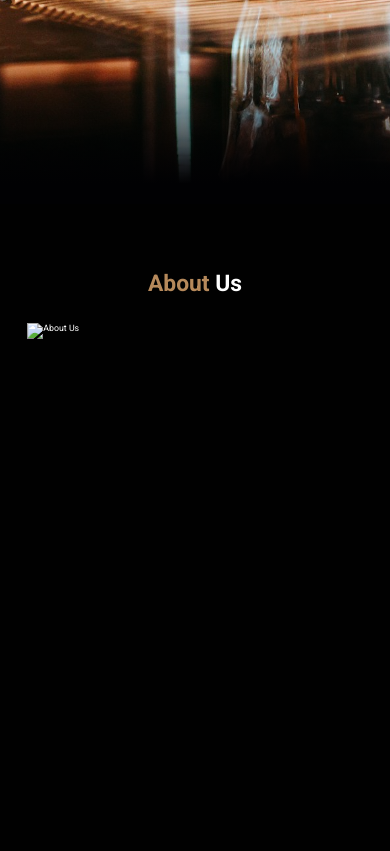
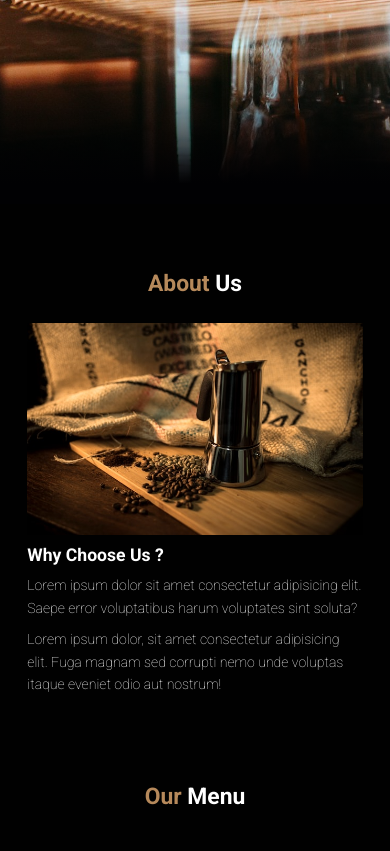
Before and after one commit to fasyaaa/Pixel-Perk, a plain HTML site: page index.html in a window 390 px wide. Shown: the part 640-1491 px from the top of the page. Drawn offline with nearby package versions, Linux system fonts and the light colour scheme.

Commit message:
menu start

```diff
--- a/css/style.css
+++ b/css/style.css
@@ -17,7 +17,7 @@ body{
     background-color: var(--bg);
     color: #fff;
     /* halaman bisa di scroll */
-    min-height: 2000px;
+    min-height: 3000px;
 }
 
 /* navbar */
@@ -112,7 +112,7 @@ body{
 }
 
 .hero .content h1{
-    font-size: 5em;
+    font-size: 6em;
     color: #fff;
     text-shadow: 1px 1px 3px rgba(1,1,3, 0.5);
     line-height: 1.2;
@@ -143,18 +143,50 @@ body{
 }
 
 /* About Us Section */
-.about {
+.about,
+.menu {
     padding: 7.5rem 7% 1.4rem;
 }
 
-.about h2{
+.about h2,
+.menu h2 {
     text-align: center;
     font-size: 2.6rem;
     margin-bottom: 3rem;
 }
 
-.about h2 span{
+.about h2 span,
+.menu h2 span{
     color: var(--primary);
+}
+
+.about .row {
+    display: flex;
+}
+
+.about .row .about-img {
+    flex: 1 1 45rem;
+}
+
+.about .row .about-img img {
+    width: 100%;
+}
+
+.about .row .content {
+    flex: 1 1 35rem;
+    padding: 0 1rem;
+}
+
+.about .row .content h3{
+    font-size: 1.8rem;
+    margin-bottom: 1rem;
+}
+
+.about .row .content p {
+    margin-bottom: 1rem;
+    font-size: 1.4rem;
+    font-weight: 100;
+    line-height: 1.6;
 }
 
 /* Media Queries */
@@ -215,6 +247,29 @@ body{
     .navbar .navbar-nav a:hover::after{
         transform: scaleX(0.2);
     }
+
+    .about .row {
+        flex-wrap: wrap;
+    }
+
+    .about .row .about-img img{
+        height: 24rem;
+        object-fit: cover;
+        object-position: center;
+    }
+
+    .about .row .content {
+        padding: 0;
+    }
+
+    .about .row .content h3 {
+        margin-top: 1rem;
+        font-size: 2rem;
+    }
+
+    .about .row .content p {
+        font-size: 1.6rem;
+    }
 }
 
 
--- a/index.html
+++ b/index.html
@@ -46,7 +46,7 @@
     <section class="hero" id="home">
       <!-- untuk menyimpan element element isinya -->
       <main class="content">
-        <h1>Mari Nikmati Secangkir <span>Kopi</span></h1>
+        <h1>Start Your Day With <span>Coffee</span></h1>
         <p>Lorem ipsum dolor sit amet consectetur, adipisicing elit. Saepe, placeat.</p>
         <a href="#" class="cta">Buy Now</a>
       </main>
@@ -59,11 +59,22 @@
 
       <div class="row">
         <div class="about-img">
-          <img src="" alt="About Us">
+          <img src="image/About Us_section.jpg" alt="About Us">
+        </div>
+        <div class="content">
+          <h3>Why Choose Us ?</h3>
+          <p>Lorem ipsum dolor sit amet consectetur adipisicing elit. Saepe error voluptatibus harum voluptates sint soluta?</p>
+          <p>Lorem ipsum dolor, sit amet consectetur adipisicing elit. Fuga magnam sed corrupti nemo unde voluptas itaque eveniet odio aut nostrum!</p>
         </div>
       </div>
     </section>
     <!-- About Us Section End -->
+
+    <!-- Menu Section Start -->
+    <section id="menu" class="menu">
+      <h2><span>Our</span> Menu</h2>
+    </section>
+    <!-- Menu Section End -->
 
     <!-- feather icons -->
     <script>
```
Also changed, not shown: 1 other file.
